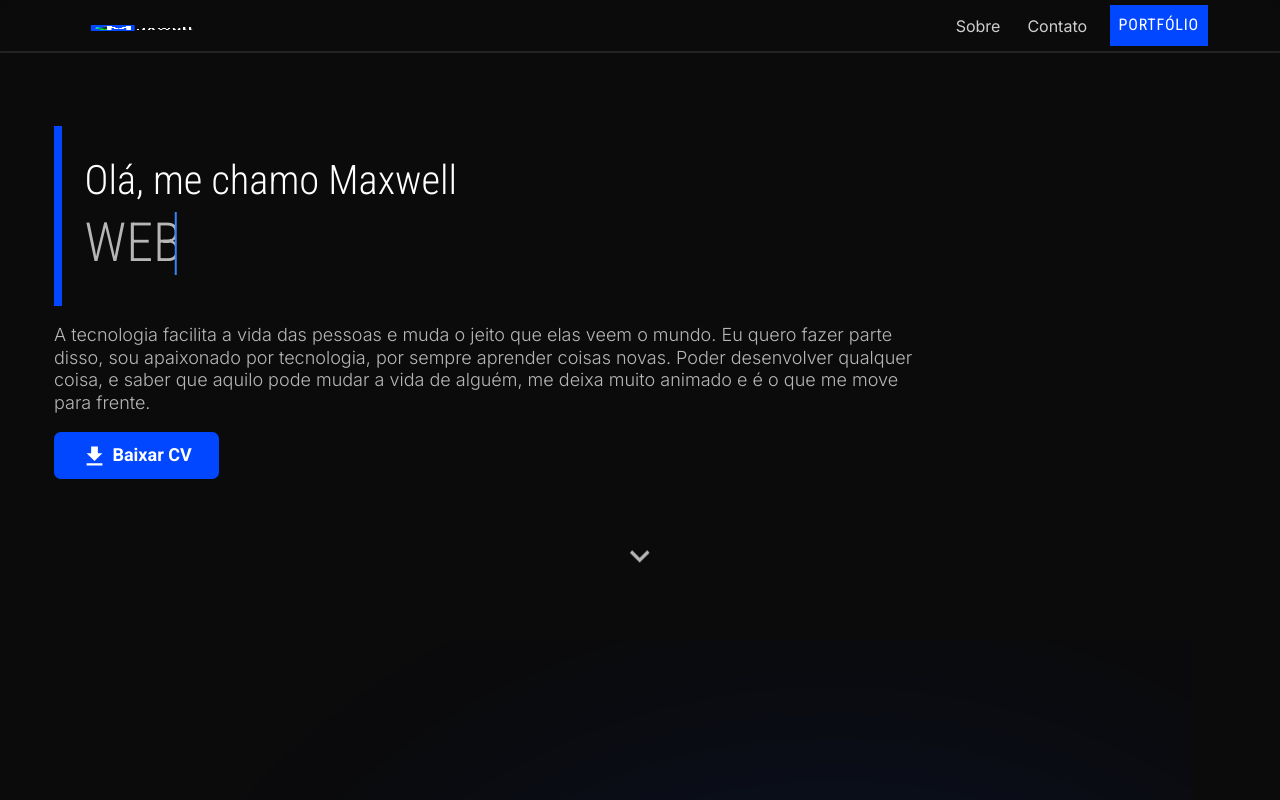
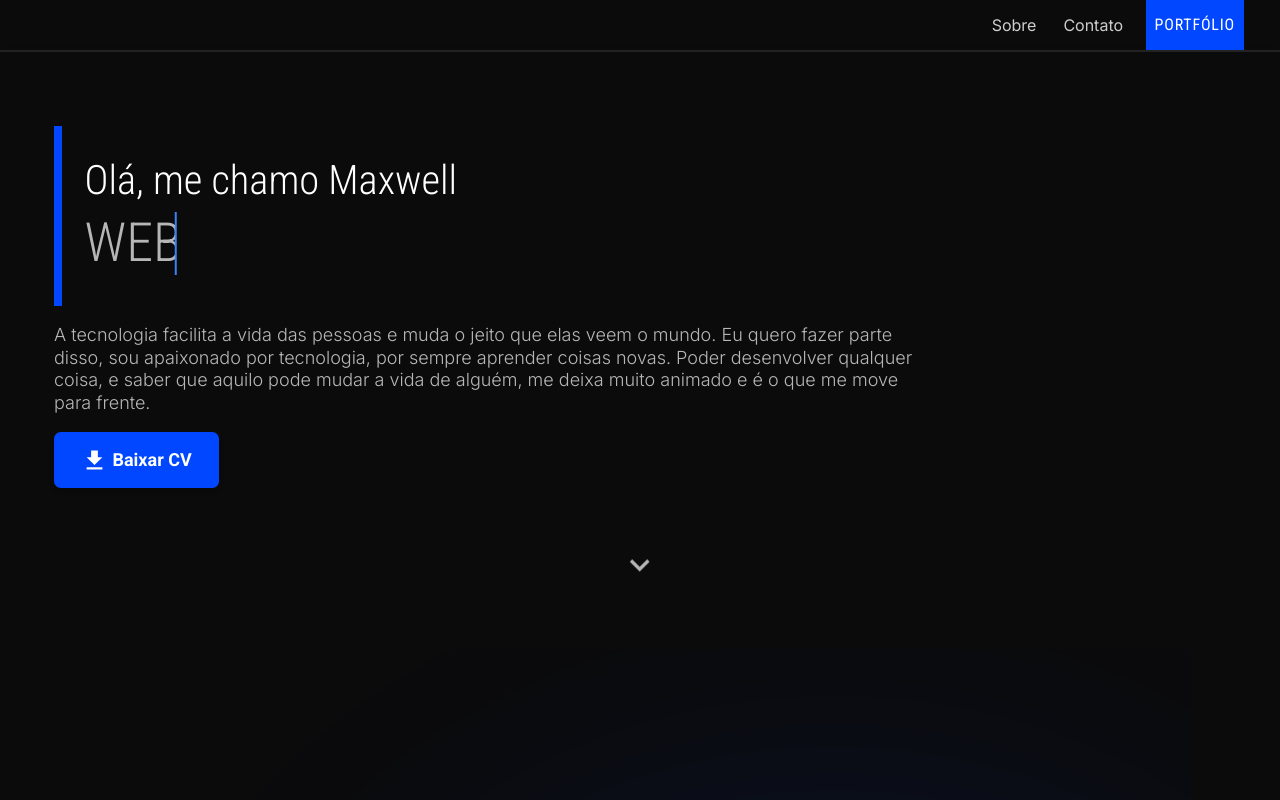
Before and after one commit to Maxwell-Santos/maxwell, a Next.js app: page / in a window 1280 px wide. Shown: the top 800 px of the page. Built offline with nearby package versions, Linux system fonts and the light colour scheme.

Commit message:
atulizando o layout

```diff
--- a/src/components/Contact.tsx
+++ b/src/components/Contact.tsx
@@ -162,9 +162,12 @@ export function Contact() {
             value="enviar"
             className="bg-secondary w-fit p-2 px-4 rounded-md ml-auto
           text-sm font-inter tracking-wide
-          transition-colors cursor-pointer uppercase
+          transition-all cursor-pointer uppercase
           hover:bg-hover-btn
-          focus:bg-hover-btn"
+          focus:bg-hover-btn
+          hover:-translate-y-1
+          "
+
           />
         </form>
       </div>
--- a/src/components/Headers/HeaderIntro.tsx
+++ b/src/components/Headers/HeaderIntro.tsx
@@ -2,6 +2,7 @@ import Link from "next/link";
 import { useEffect, useState } from "react";
 
 import { Link as ScrollLink } from 'react-scroll';
+import Logo from '../Logo';
 
 import SegmentIcon from '@mui/icons-material/SegmentRounded';
 import CloseIcon from '@mui/icons-material/CloseRounded';
@@ -13,7 +14,6 @@ import InstagramIcon from '@mui/icons-material/Instagram';
 import SwipeableDrawer from "@mui/material/SwipeableDrawer";
 
 import AOS from "aos";
-import Image from "next/future/image";
 
 export function HeaderIntro() {
   useEffect(() => { AOS.init() }, [])
@@ -48,18 +48,12 @@ export function HeaderIntro() {
               md:invisible
               `}
             >
-              <h2
+              <div
                 onClick={() => window.scrollTo(0, 0)}
                 className={`${open && 'invisible'}`}
               >
-                <Image
-                src='/icons/logoMaxCompletoClaro.png'
-                alt="Logo do site do Maxwell"
-                width={110}
-                height={100}
-                />
-
-              </h2>
+                <Logo />
+              </div>
 
               <button
                 onClick={toggleDrawer(open)}
@@ -190,19 +184,14 @@ export function HeaderIntro() {
           //DESKTOP
           <header
             className={`fixed top-0 left-0 right-0 z-10
-          p-1 px-16 flex justify-between items-center
+          px-8 flex justify-between items-center
           border-b-2 border-b-header backdrop-blur-sm
           transition-all
           `}
             data-aos="fade-down"
           >
             <div onClick={() => window.scrollTo(0, 0)}>
-            <Image
-                src='/icons/logoMaxCompletoClaro.png'
-                alt="Logo do site do Maxwell"
-                width={150}
-                height={10}
-                />
+              <Logo />
             </div>
 
             <nav
@@ -247,7 +236,7 @@ export function HeaderIntro() {
 
                 <Link href="/portfolio">
                   <span
-                    className="bg-secondary p-2 py-2
+                    className="bg-secondary p-2 py-3
                     text-btn uppercase font-robotoCondensed font-medium tracking-wider
                     flex items-center
                     hover:bg-hover-btn
--- a/src/components/Headers/HeaderPortfolio.tsx
+++ b/src/components/Headers/HeaderPortfolio.tsx
@@ -9,8 +9,7 @@ export function HeaderPortfolio() {
 
   return (
     <header
-      className="fixed top-0 left-0 right-0 z-10 backdrop-blur-sm p-1 md:px-16 flex justify-between items-center border-b-2 border-b-header"
-
+      className="fixed top-0 left-0 right-0 z-10 backdrop-blur-sm px-8 flex justify-between items-center border-b-2 border-b-header"
       data-aos="fade-down"
     >
       <Link
@@ -19,8 +18,8 @@ export function HeaderPortfolio() {
         <Image
           src='/icons/logoMaxCompletoClaro.png'
           alt="Logo do site do Maxwell"
-          width={150}
-          height={10}
+          width={140}
+          height={0}
           className="cursor-pointer"
         />
       </Link>
--- a/src/components/Intro.tsx
+++ b/src/components/Intro.tsx
@@ -64,9 +64,12 @@ export function Intro() {
 
         <a
           href="/curriculoMaxwell.pdf" download
-          className="w-fit bg-secondary px-6 py-2 rounded-md
+          className="w-fit px-6 py-3 rounded-md
           text-btn text-base font-bold font-roboto
-          transition-colors hover:bg-hover-btn"
+          transition-all bg-secondary
+          shadow-md
+          hover:bg-hover-btn hover:-translate-y-1
+          "
         >
           <DownloadIcon /> Baixar CV
         </a>
--- /dev/null
+++ b/src/components/Logo.tsx
@@ -0,0 +1,13 @@
+import Image from 'next/future/image'
+
+export default function Logo() {
+
+  return (
+    <Image
+      src='/icons/logoMaxCompletoClaro.png'
+      alt="Logo do site do Maxwell"
+      height={0}
+      width={150}
+    />
+  )
+}
--- a/src/components/ProjectComponent.tsx
+++ b/src/components/ProjectComponent.tsx
@@ -38,7 +38,7 @@ export function ProjectComponent({ data }: ProjectComponentProps) {
         transition-all z-10
         md:border-none
         md:absolute md:p-6 md:bottom-0
-        md:opacity-0 md:gap-8 md:bg-black
+        md:opacity-0 md:gap-8 md:bg-primary/80 md:backdrop-blur-sm
         md:translate-y-full
         delay-150
         left-0 right-0 bottom-6 duration-500
@@ -80,7 +80,7 @@ export function ProjectComponent({ data }: ProjectComponentProps) {
             title="visitar site online"
             className="p-2 py-1 rounded-md font-semibold"
           >
-            <InputIcon />
+            Visitar <InputIcon />
           </a>
 
           <a href={data.html_url} target="_blank" rel="noreferrer"
@@ -105,6 +105,7 @@ export function ProjectComponent({ data }: ProjectComponentProps) {
             height={500}
             width={800}
             objectFit={"cover"}
+            className="transition all"
           />
           : (
             <div
--- a/src/components/Roadmap.tsx
+++ b/src/components/Roadmap.tsx
@@ -18,8 +18,8 @@ function Stack({ date, place, title, primary, id }: StackProps) {
         className={`px-2 py-3 mb-2 max-h-max
           rounded-lg rounded-tl-none rounded-bl-none
           border-l-4 border-secondary
-      md:px-4 md:py-6 transition-all
-      ${primary ? "bg-[#0055ff98]" : "bg-cards hover:bg-[#0057ff66]"} `}
+          md:px-4 md:py-6 transition-all duration-[400ms]
+      ${primary ? "bg-[#0055ff98]" : "bg-cards hover:bg-[#0057ff66] hover:scale-105"} `}
       >
         <span className="text-sm">
           {date}
--- a/src/pages/_document.tsx
+++ b/src/pages/_document.tsx
@@ -4,7 +4,7 @@ export default function Document() {
   return (
     <Html>
       <Head>
-      <link rel="shortcut icon" href="/icons/logoMaxIcon.png" />
+      <link rel="shortcut icon" href="/icons/logoMaxIconClaro.png" />
 
         {/*ROBOTO*/}
         <link rel="preconnect" href="https://fonts.googleapis.com" />
```
Lines whose indentation alone changed are shown as unchanged.
